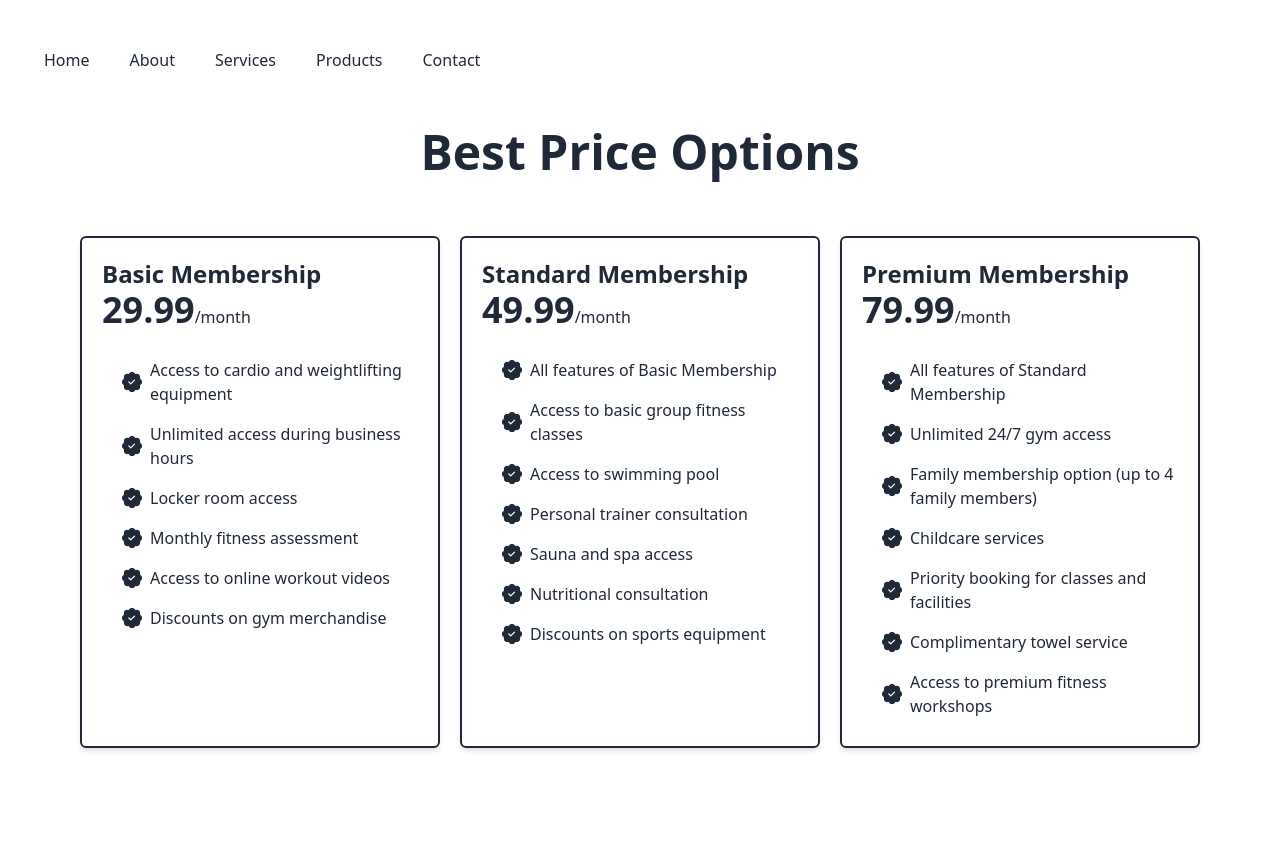
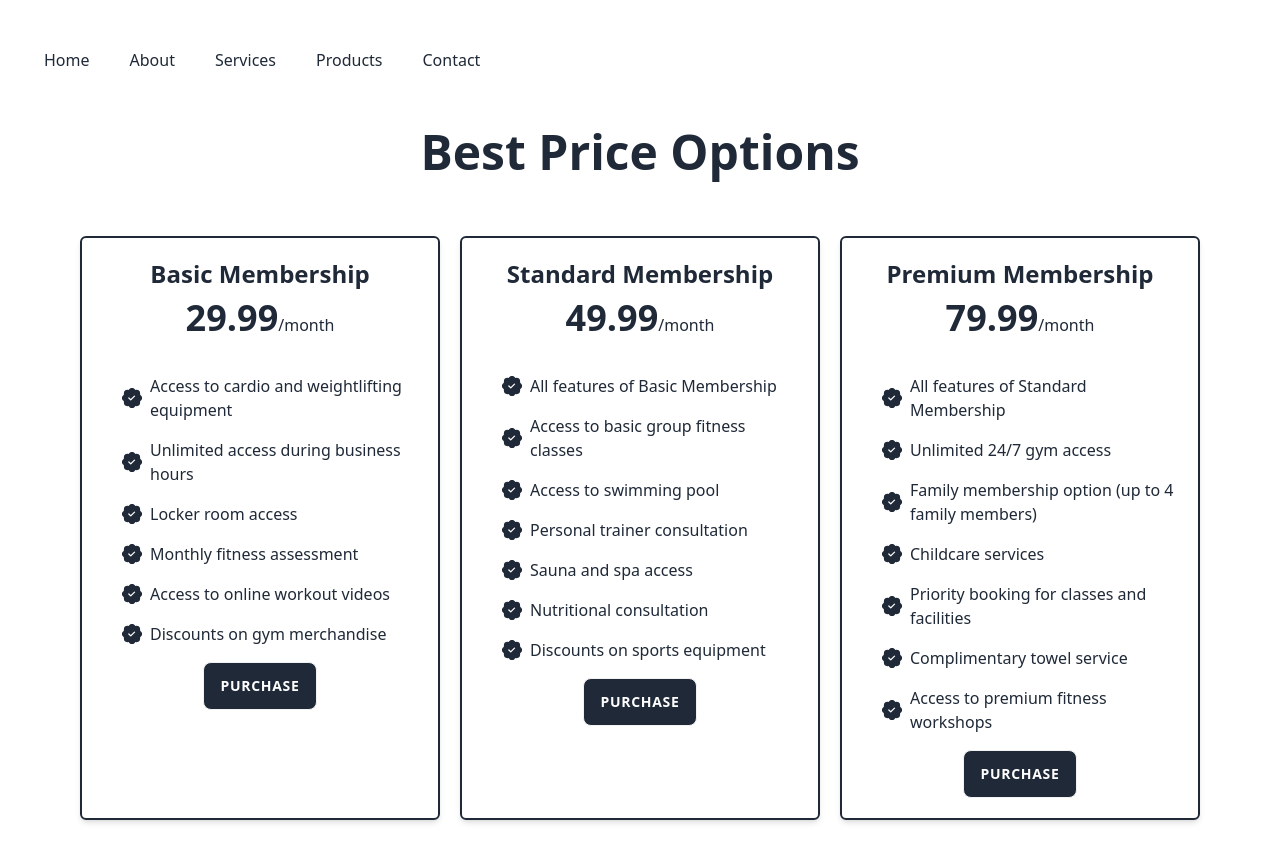
Before and after one commit to AskatAsh/React-JS-Practice, a React (Vite) app in the folder third-react/: page / in a window 1280 px wide. Before the commit the page ends 800 px from the top, so only its background shows below. Built offline with nearby package versions, Linux system fonts and the light colour scheme.

Commit message:
added purchase button with tailwind styles

```diff
--- a/third-react/src/Component/PriceOption/PriceOption.jsx
+++ b/third-react/src/Component/PriceOption/PriceOption.jsx
@@ -4,7 +4,7 @@ import Features from '../Features/Features';
 function PriceOption({option}) {
     const {name, price, features} = option;
     return (
-        <div className='border-2 border-gray-800 rounded-md shadow-md p-5'>
+        <div className='border-2 border-gray-800 rounded-md shadow-md p-5 flex flex-col items-center gap-2'>
             <h3 className='text-2xl font-semibold'>{name}</h3>
             <h4><span className='text-4xl font-bold'>{price}</span>/month</h4>
             <ul className='pl-5 pt-5'>
@@ -12,6 +12,7 @@ function PriceOption({option}) {
                     features.map((feature, idx) => <Features key={idx} feature={feature}></Features>)
                 }
             </ul>
+            <button className='btn bg-gray-800 text-white font-bold tracking-wider'>Purchase</button>
         </div>
     );
 }
```
